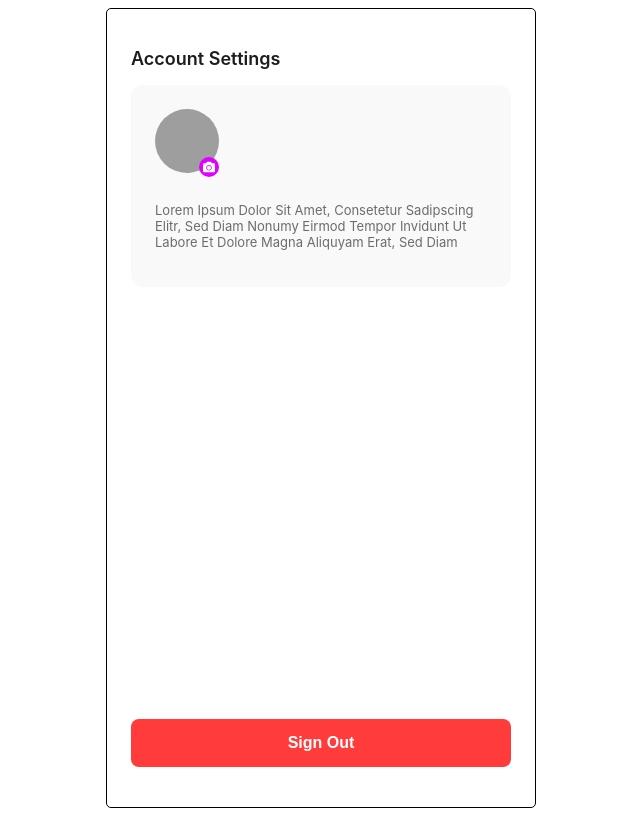
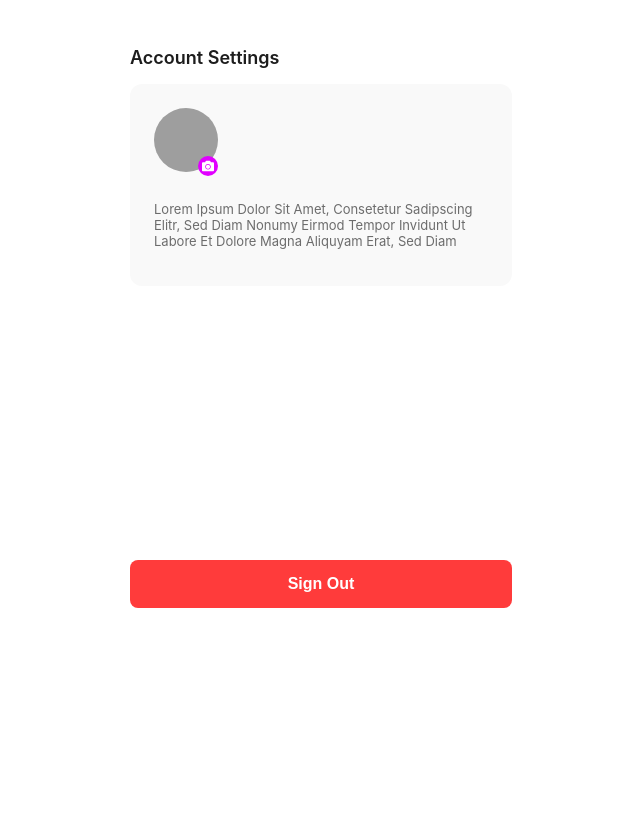
Before and after one commit to AnilGollapalli18/popx-app, a React (Vite) app: page /profile in a window 1280 px wide. Shown: the whole page, without its empty margins (319-959 px from the left). Built offline with nearby package versions, Linux system fonts and the light colour scheme; grey boxes are pictures that could not be loaded.

Commit message:
Update ProfilePage.css

```diff
--- a/src/Pages/ProfilePage.css
+++ b/src/Pages/ProfilePage.css
@@ -4,15 +4,13 @@
   font-family: 'Inter', 'Segoe UI', 'Poppins', system-ui, sans-serif;
   background: #fff;
   padding: 24px;
-  min-height: 100vh;
+  height: 80vh;
   display: flex;
   flex-direction: column;
   max-width: 430px;
   width: 100%;
   margin: 0 auto;
   box-sizing: border-box;
-  border:1px solid;
-  border-radius:5px;
 }
 
 .profile-title {
```
